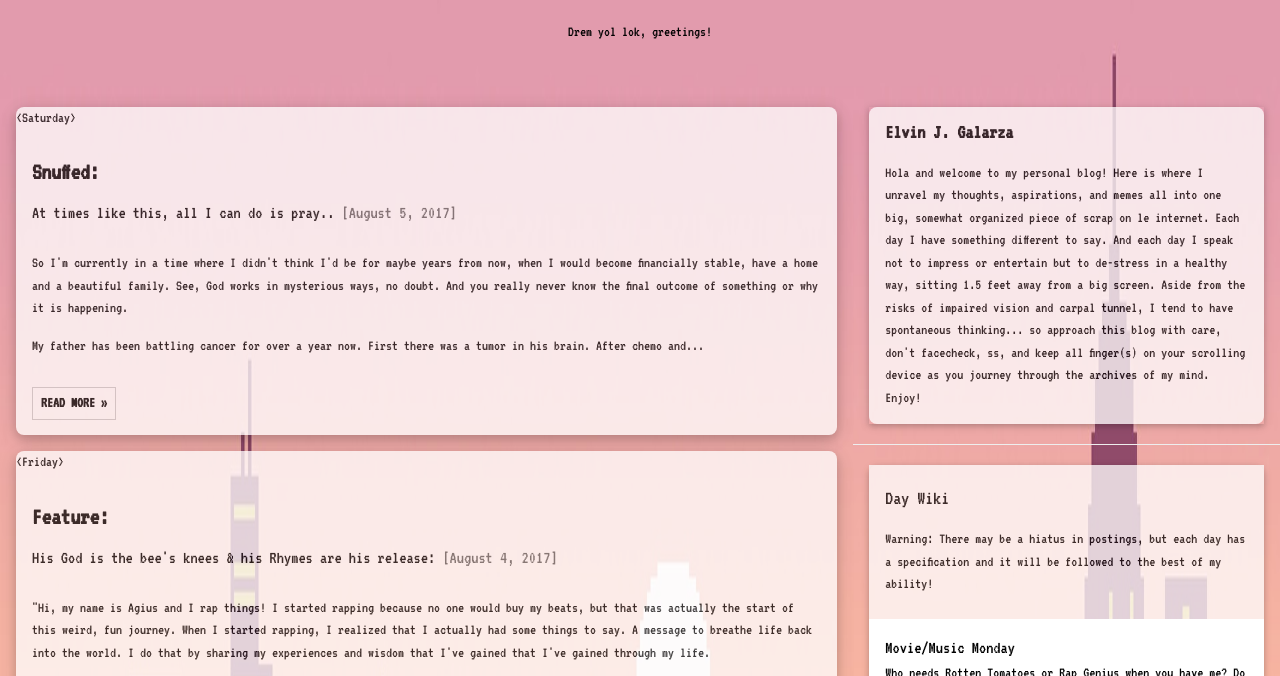
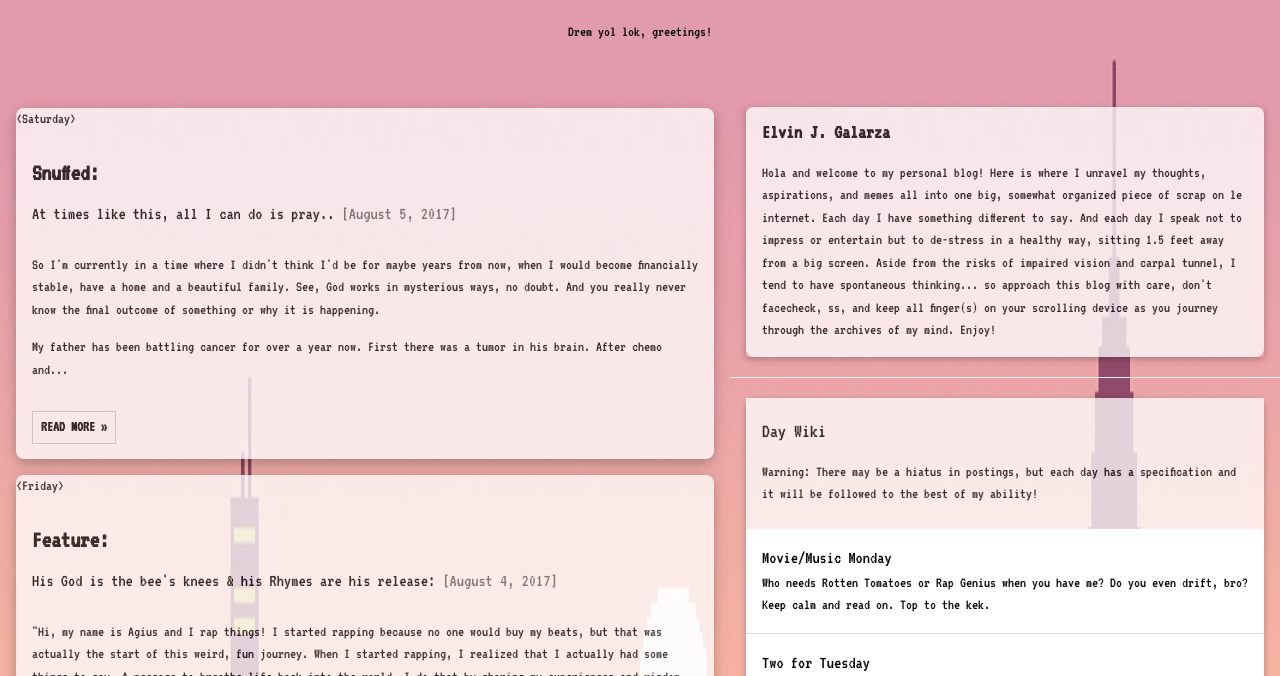
Before and after one commit to elvinjgalarza/elvinjgalarza.github.io, a plain HTML site: page index.html in a window 1280 px wide. Shown: the part 90-766 px from the top of the page. Drawn offline with nearby package versions, Linux system fonts and the light colour scheme.

Commit message:
layout changes

```diff
--- a/index.html
+++ b/index.html
@@ -24,12 +24,16 @@
         background-repeat: no-repeat;
         background-size: 100% 100%
     }
-    a:link, a:visited{
+
+    a:link,
+    a:visited {
         color: (internal value);
         text-decoration: none;
         cursor: auto;
     }
-    a:link:active, a:visited:active {
+
+    a:link:active,
+    a:visited:active {
         color: (internal value);
     }
 
@@ -39,19 +43,19 @@
 
     <!-- w3-content defines a container for fixed size centered content,
 and is wrapped around the whole page content, except for the footer on this website -->
-    <div class="w3-content" style="max-width:1400px">
+    <div class="w3-content w3-mobile" style="max-width:1400px">
 
         <!-- Header -->
-        <header class="w3-container w3-center w3-padding-32">
-            <h1><a href = "http://elvinjgalarza.me"><b>A BLOG brought to you by Elvin</b></h1></a>
+        <header class="w3-container w3-center w3-padding-32 w3-animate-zoom">
+            <h1><a href="http://elvinjgalarza.me"><b>A BLOG brought to you by Elvin</b></h1></a>
                 <p>Drem yol lok, greetings!</p>
         </header>
 
         <!-- Grid -->
-        <div class="w3-row">
+        <div class="w3-cell">
 
             <!-- Blog entries -->
-            <div class="w3-col l8 s12">
+            <div class="w3-col">
                 <!--------------------------------------------------------------------------------------------->
                 <!--------------------------------------------------------------------------------------------->
                 <!-------------------------------------Ayyyy!-------------------------------------------------->
@@ -202,10 +206,11 @@ and is wrapped around the whole page content, except for the footer on this webs
 
 
                 <!-- END BLOG ENTRIES -->
+                <!-- END GRID -->
+            </div><br>
         </div>
-
 <!-- Introduction menu -->
-            <div class="w3-col l4">
+        <div class=  "w3-cell">
             <!-- About Card -->
             <div class="w3-card-2 w3-margin w3-margin-top">
                 <div class="w3-container w3-white w3-transparent w3-round-large w3-opacity-min">
@@ -258,8 +263,6 @@ and is wrapped around the whole page content, except for the footer on this webs
             <!-- END Introduction Menu -->
         </div>
 
-            <!-- END GRID -->
-        </div><br>
 
         <!-- END w3-content -->
     </div>
```
Lines whose indentation alone changed are shown as unchanged.
